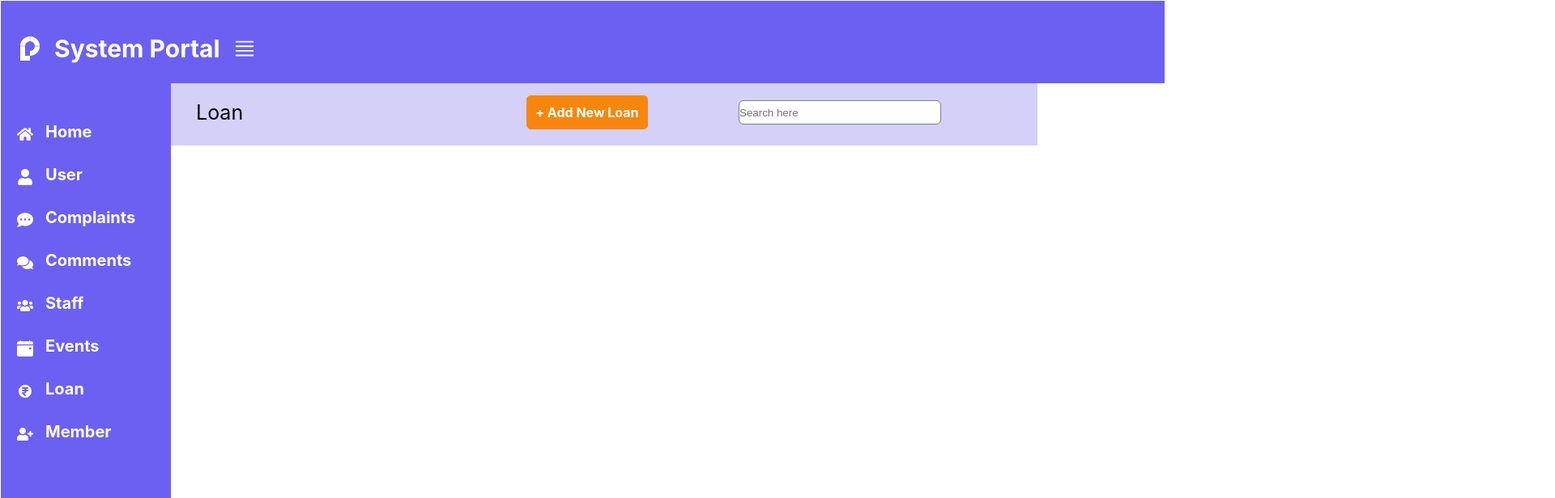
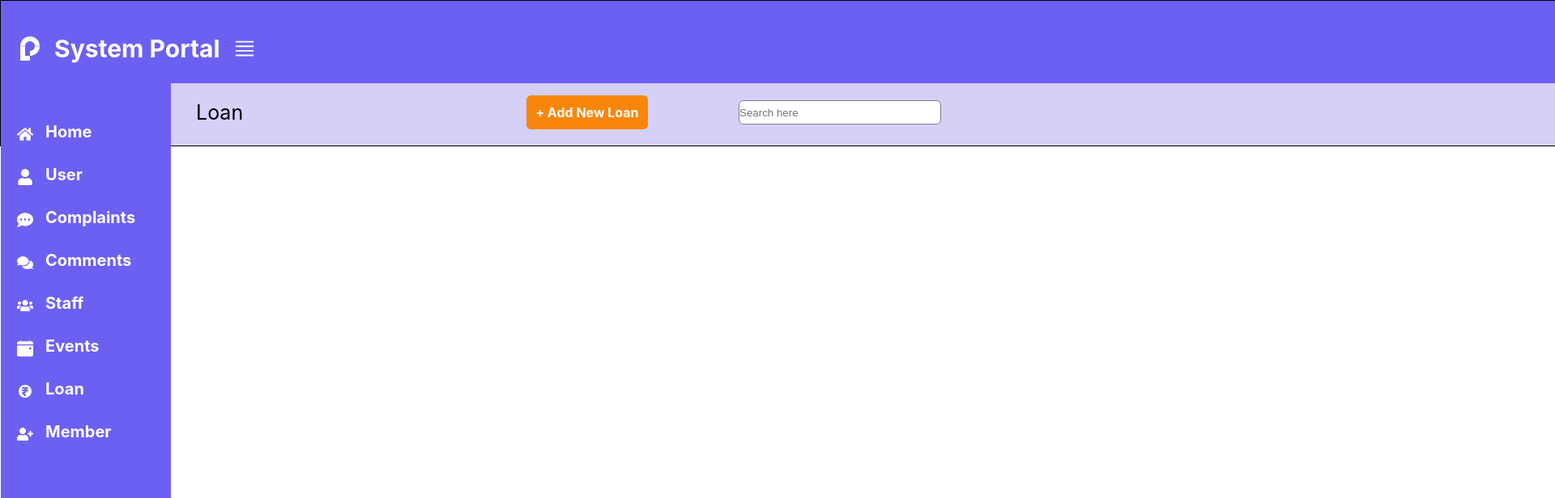
Before and after one commit to Govarthananofficial/SelfHelpMgmtSystem, a React (Create React App) app in the folder project/: page /dashboard/loan in a window 1280 px wide. Shown: the top 616 px of the page at 81% size, 1920 px wide, since content can reach past the window. Built offline with nearby package versions, Linux system fonts and the light colour scheme.

Commit message:
width changes

```diff
--- a/project/src/Component/Dashboard.css
+++ b/project/src/Component/Dashboard.css
@@ -6,26 +6,20 @@
    }
 .container
 {
-    width:100%;
+    width:1920px;
     height:100%;
-    border:1px solid white;
+    border:1px solid rgb(0, 0, 0);
 
 
 }
-.dash{
-    width:1000px;
-    height:575px;
-    border:1px solid black;
-    margin-top: -620px;
-    margin-left: 260px;
-}
+
 li{
     margin:5px;
     margin-left: 20px;
 }
 .header
 {
-    width:1355px;
+    width:1920px;
     height:20px;
     border:1px solid #6c60f3;
     background-color: #6c60f3;
@@ -929,8 +923,7 @@ h4{
     color: white;
 }
 .sidebar  li:hover{
-background-color: black;
-color: black;
+background-color: #6559f0;
 cursor: pointer;
 }
 @media screen and (min-width:768px) {
```
